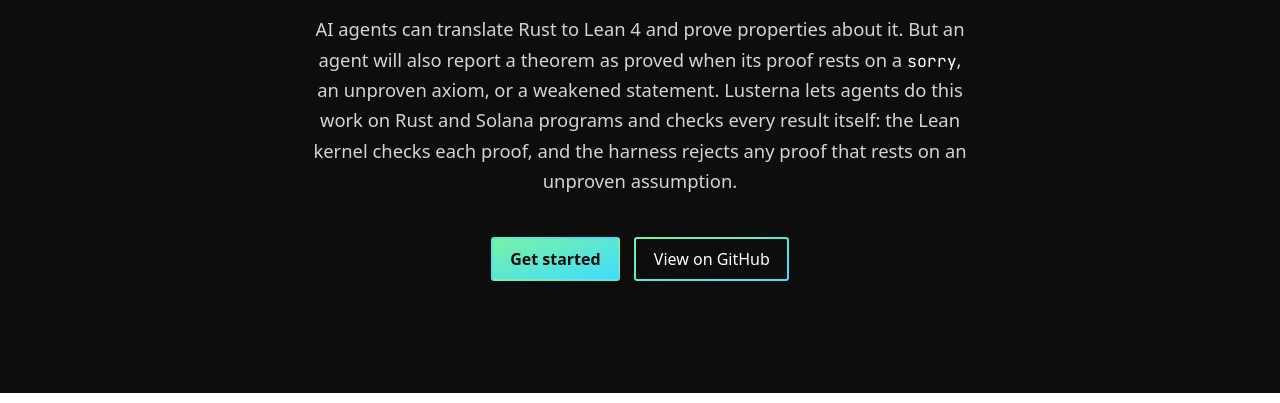
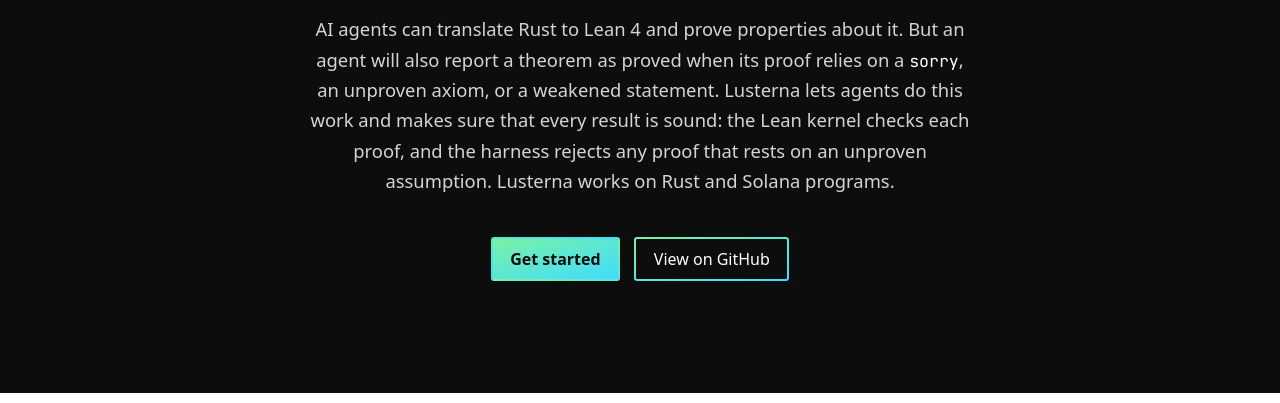
Before and after one commit to Certora/lusterna, a plain HTML site: page site/index.html in a window 1280 px wide. Shown: the part 397-800 px from the top of the page. Drawn offline with Linux system fonts and the light colour scheme; a web font is replaced by a local one.

Commit message:
textual nits

```diff
--- a/site/index.html
+++ b/site/index.html
@@ -46,10 +46,11 @@
       <h1>Agents write the proofs.<br><span class="grad-text">Lean checks every one.</span></h1>
       <p class="lead">
         AI agents can translate Rust to Lean&nbsp;4 and prove properties about it. But an agent will
-        also report a theorem as proved when its proof rests on a <code>sorry</code>, an unproven
-        axiom, or a weakened statement. Lusterna lets agents do this work on Rust and Solana programs
-        and checks every result itself: the Lean kernel checks each proof, and the harness rejects any
+        also report a theorem as proved when its proof relies on a <code>sorry</code>, an unproven
+        axiom, or a weakened statement. Lusterna lets agents do this work and makes sure that every result is sound:
+        the Lean kernel checks each proof, and the harness rejects any
         proof that rests on an unproven assumption.
+        Lusterna works on Rust and Solana programs.
       </p>
       <div class="cta">
         <a class="btn btn-primary" href="#get-started">Get started</a>
```
